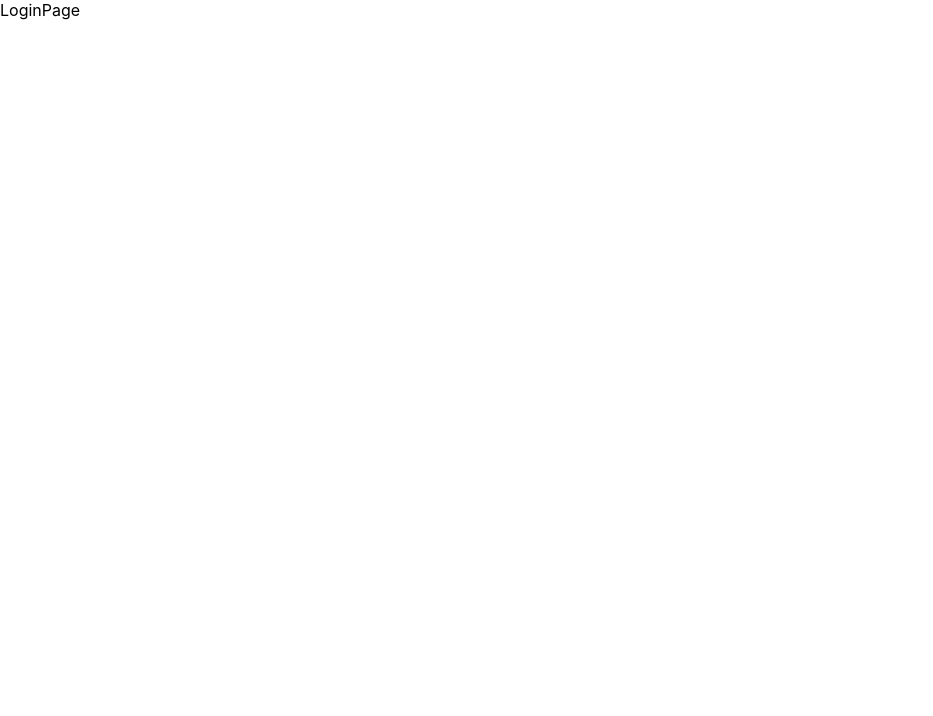
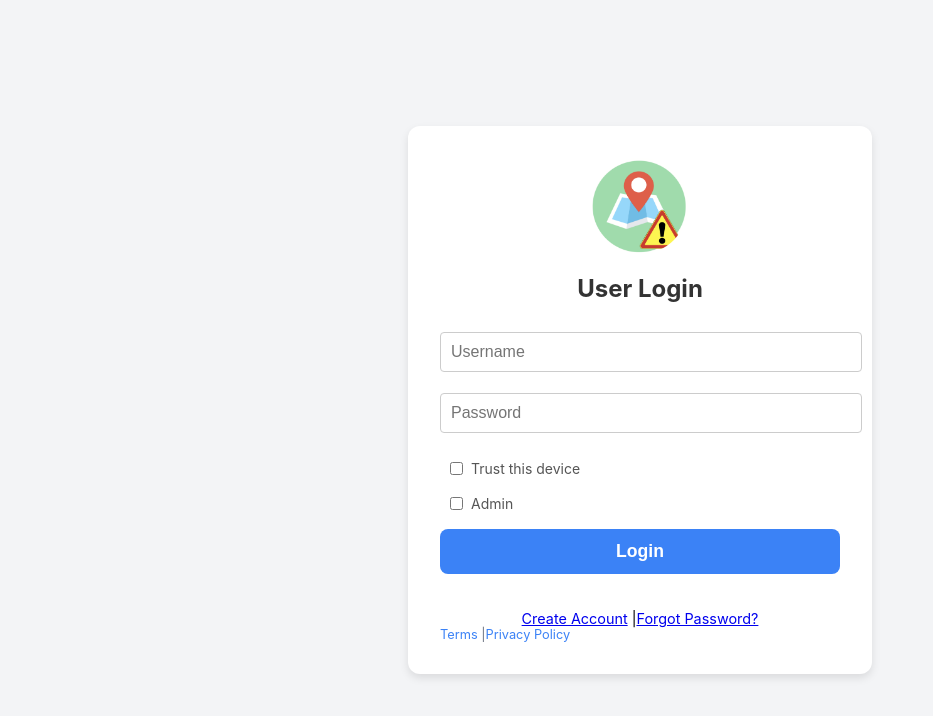
Before and after one commit to jrubow/ANDA, a React (Create React App) app in the folder client/: page /login in a window 1280 px wide. Shown: the top 716 px of the page, without its empty margins (0-933 px from the left). Built offline with nearby package versions, Linux system fonts and the light colour scheme; the HTML template or start-up script is replaced by a standard one.

Commit message:
Added in the log in page. ALos made login page.css. Front end development

```diff
--- /dev/null
+++ b/client/src/css/pages/loginpage.css
@@ -0,0 +1,99 @@
+/* loginpage.css */
+.container {
+  display: flex;
+  flex-direction: column;
+  align-items: center;
+  justify-content: center;
+  min-height: 100vh;
+  background-color: #f3f4f6;
+}
+
+.login-card {
+  padding: 2rem;
+  background-color: white;
+  box-shadow: 0px 4px 8px rgba(0, 0, 0, 0.1);
+  border-radius: 12px;
+  width: 100%;
+  max-width: 400px; /* Fixed width for the form */
+  margin: 0 1rem; /* Space on the sides */
+}
+
+.logo-container {
+  display: flex;
+  justify-content: center;
+  margin-bottom: 1rem;
+}
+
+.logo {
+  width: 6rem;
+  height: 6rem;
+  border-radius: 50%;
+  background-color: #e0e0e0;
+  display: flex;
+  align-items: center;
+  justify-content: center;
+  font-size: 1.5rem;
+}
+
+.title {
+  font-size: 1.5rem;
+  font-weight: bold;
+  text-align: center;
+  margin-bottom: 1.5rem;
+  color: #333;
+}
+
+.input-field {
+  border: 1px solid #d1d5db;
+  padding: 0.75rem;
+  width: 100%;
+  margin-bottom: 1rem;
+  border-radius: 0.5rem;
+  font-size: 1rem;
+  color: #333;
+}
+
+.checkbox-label {
+  display: flex;
+  align-items: center;
+  margin-bottom: 1rem;
+}
+
+.checkbox {
+  margin-right: 0.5rem;
+}
+
+.login-button {
+  background-color: #3b82f6;
+  color: white;
+  padding: 0.75rem;
+  width: 100%;
+  border-radius: 0.5rem;
+  font-size: 1.1rem;
+  font-weight: bold;
+  transition: background-color 0.3s;
+}
+
+.login-button:hover {
+  background-color: #2563eb;
+}
+
+.links {
+  text-align: center;
+  margin-top: 1rem;
+  font-size: 0.9rem;
+}
+
+.terms {
+  font-size: 0.8rem;
+  color: #6b7280;
+}
+
+.terms a {
+  color: #3b82f6;
+  text-decoration: none;
+}
+
+.terms a:hover {
+  text-decoration: underline;
+}
--- a/client/src/pages/LoginPage.js
+++ b/client/src/pages/LoginPage.js
@@ -1,9 +1,72 @@
-import React from 'react'
+import React, { useState } from "react";
+import "../css/pages/loginpage.css"; // Import CSS
 
 function LoginPage() {
+  const [isTrusted, setIsTrusted] = useState(false);
+  const [isAdmin, setIsAdmin] = useState(false);
   return (
-    <div>LoginPage</div>
-  )
+    <div className="container">
+      {/* Container */}
+      <div className="login-card">
+        {/* Logo */}
+        <div className="logo-container">
+          <img src="/ANDA_Logo.png" alt="Logo" className="logo" />
+        </div>
+
+        {/* Title */}
+        <h2 className="title">User Login</h2>
+
+        {/* Input Fields */}
+        <input
+          type="text"
+          placeholder="Username"
+          className="input-field"
+        />
+        <input
+          type="password"
+          placeholder="Password"
+          className="input-field"
+        />
+
+        {/* Trust Checkbox */}
+        <label className="checkbox-label">
+          <input
+            type="checkbox"
+            checked={isTrusted}
+            onChange={() => setIsTrusted(!isTrusted)}
+            className="checkbox"
+          />
+          Trust this device
+        </label>
+
+        {/* Admin Toggle */}
+        <label className="checkbox-label">
+          <input
+            type="checkbox"
+            checked={isAdmin}
+            onChange={() => setIsAdmin(!isAdmin)}
+            className="checkbox"
+          />
+          Admin
+        </label>
+
+        {/* Login Button */}
+        <button className="login-button">
+          Login
+        </button>
+
+        {/* Links */}
+        <div className="links">
+          <a href="#">Create Account</a> |
+          <a href="#">Forgot Password?</a>
+        </div>
+        <div className="terms">
+          <a href="#">Terms</a> |
+          <a href="#">Privacy Policy</a>
+        </div>
+      </div>
+    </div>
+  );
 }
 
-export default LoginPage
+export default LoginPage;
```
Also changed, not shown: client/public/ANDA_Logo.png (added).
